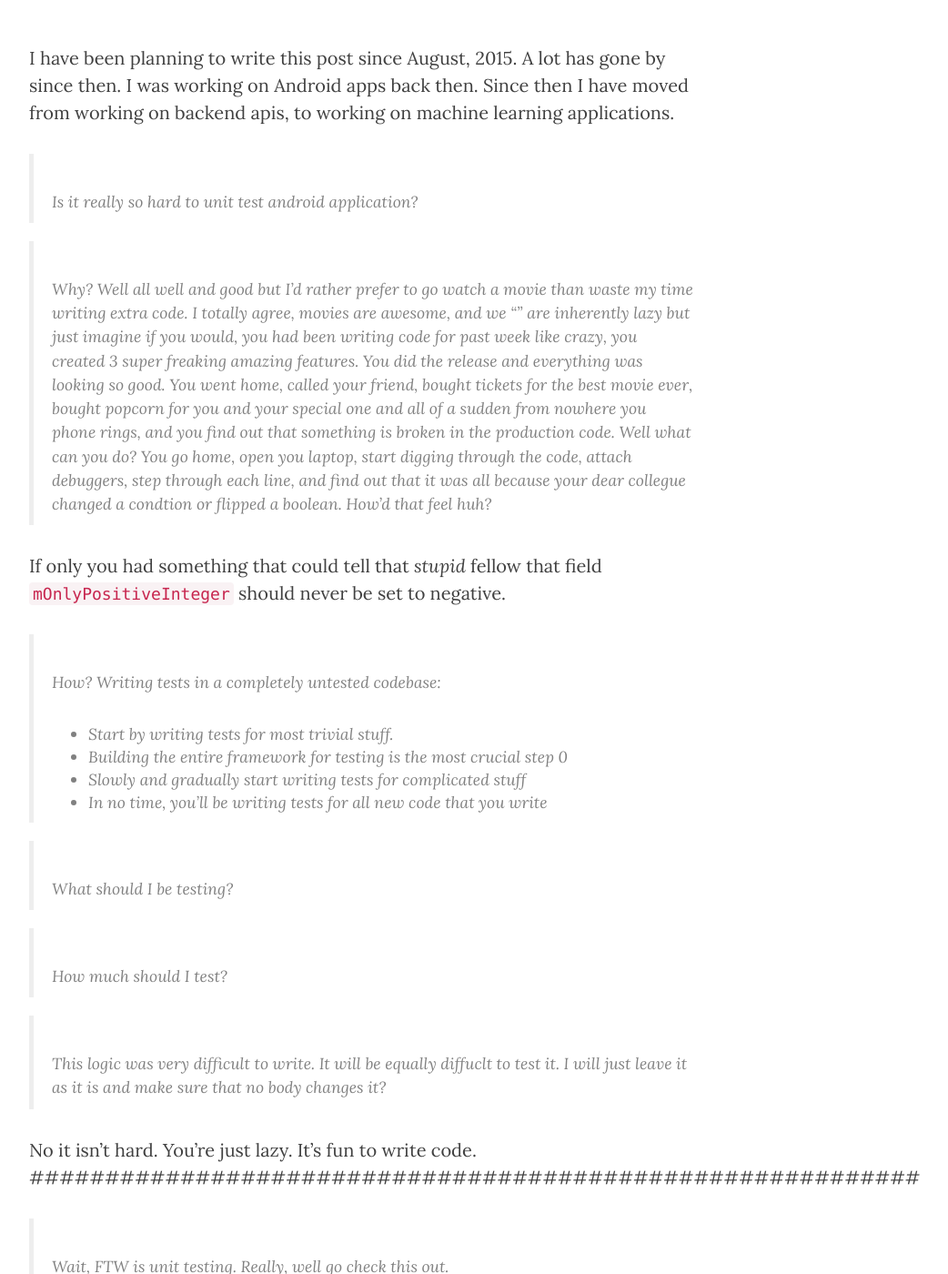
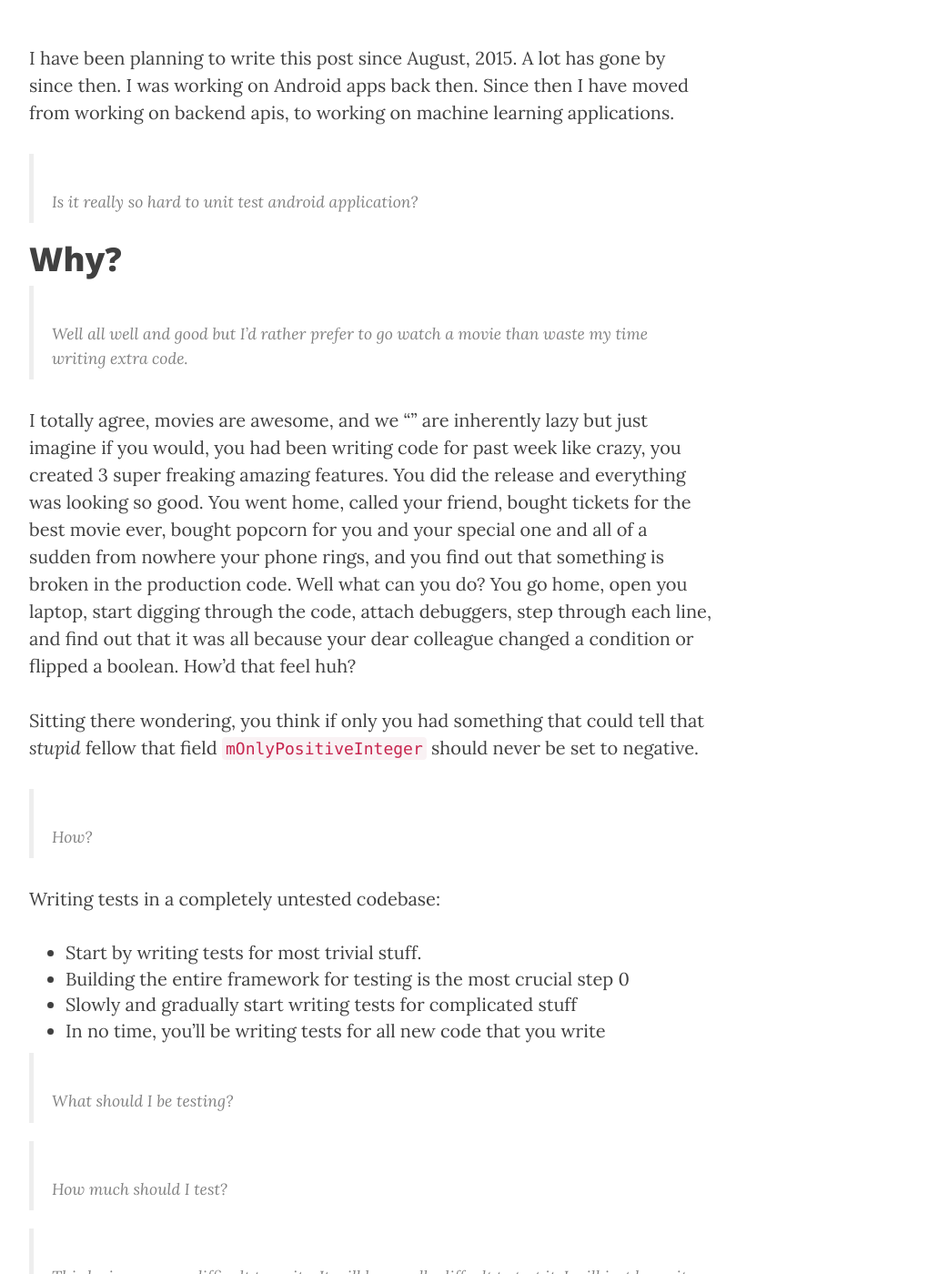
Before and after one commit to ylogx/blog, a Jekyll site: the page built from _posts/2017-04-19-unit-testing.md, in a window 1280 px wide and 1400 px high, scrolled down 507 px. Shown: the whole window at 91% size, without its empty margins (233-1275 px from the left). Built offline with Jekyll 4.4.1, drawn with Linux system fonts in a browser that asks for light colours; nearby versions of some CDN libraries; comment, search, counter and statistics services are not loaded; some of the changed text lies outside the part shown.

```diff
--- a/_posts/2017-04-19-unit-testing.md
+++ b/_posts/2017-04-19-unit-testing.md
@@ -14,35 +14,26 @@ tags:
   - robolectric
 ---
 
-I have been planning to write this post since August, 2015. A lot has gone by
-since then. I was working on Android apps back then. Since then I have moved
-from working on backend apis, to working on machine learning applications.
+I have been planning to write this post since August, 2015\. A lot has gone by since then. I was working on Android apps back then. Since then I have moved from working on backend apis, to working on machine learning applications.
 
 > Is it really so hard to unit test android application?
 
-> Why?
-> Well all well and good but I'd rather prefer to go watch a movie than waste
-my time writing extra code.
-I totally agree, movies are awesome, and we "" are inherently lazy but just
-imagine if you would, you had been writing code for past week like crazy, you
-created 3 super freaking amazing features. You did the release and everything
-was looking so good. You went home, called your friend, bought tickets for the
-best movie ever, bought popcorn for you and your special one and all of a
-sudden from nowhere you phone rings, and you find out that something is broken
-in the production code. Well what can you do? You go home, open you laptop,
-start digging through the code, attach debuggers, step through each line, and
-find out that it was all because your dear collegue changed a condtion or
-flipped a boolean. How'd that feel huh?
+# Why?
 
-If only you had something that could tell that _stupid_ fellow that field
-<code>mOnlyPositiveInteger</code> should never be set to negative.
+> Well all well and good but I'd rather prefer to go watch a movie than waste my time writing extra code.
+
+I totally agree, movies are awesome, and we "" are inherently lazy but just imagine if you would, you had been writing code for past week like crazy, you created 3 super freaking amazing features. You did the release and everything was looking so good. You went home, called your friend, bought tickets for the best movie ever, bought popcorn for you and your special one and all of a sudden from nowhere your phone rings, and you find out that something is broken in the production code. Well what can you do? You go home, open you laptop, start digging through the code, attach debuggers, step through each line, and find out that it was all because your dear colleague changed a condition or flipped a boolean. How'd that feel huh?
+
+Sitting there wondering, you think if only you had something that could tell that _stupid_ fellow that field `mOnlyPositiveInteger` should never be set to negative.
 
 > How?
+
 Writing tests in a completely untested codebase:
-* Start by writing tests for most trivial stuff.
-* Building the entire framework for testing is the most crucial step 0
-* Slowly and gradually start writing tests for complicated stuff
-* In no time, you'll be writing tests for all new code that you write
+
+- Start by writing tests for most trivial stuff.
+- Building the entire framework for testing is the most crucial step 0
+- Slowly and gradually start writing tests for complicated stuff
+- In no time, you'll be writing tests for all new code that you write
 
 > What should I be testing?
 
```
Also changed, not shown: other parts of _posts/2017-04-19-unit-testing.md (+4 -4 lines).
